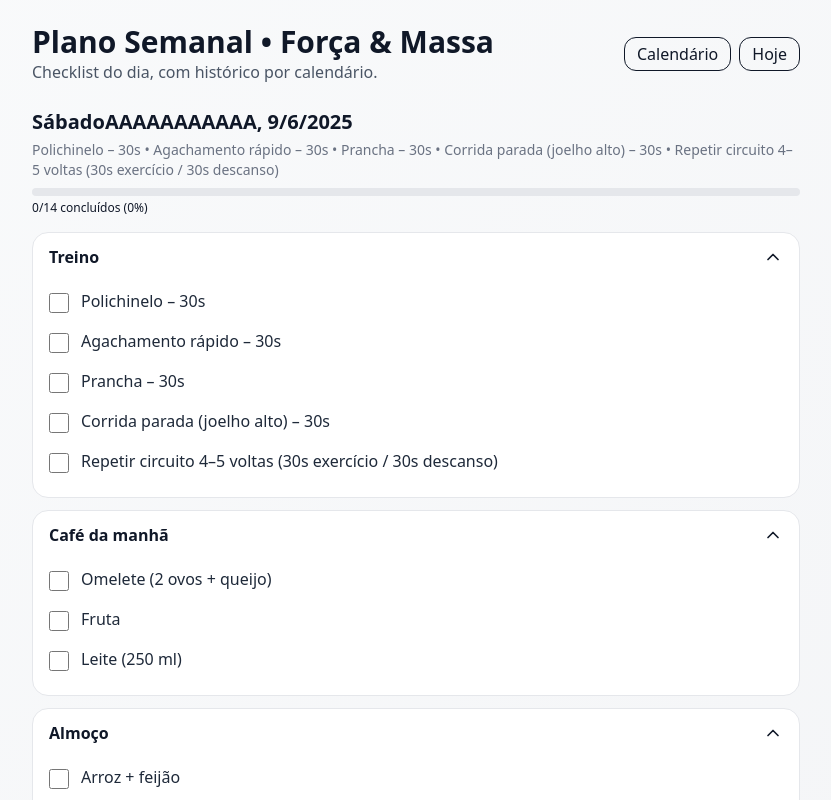
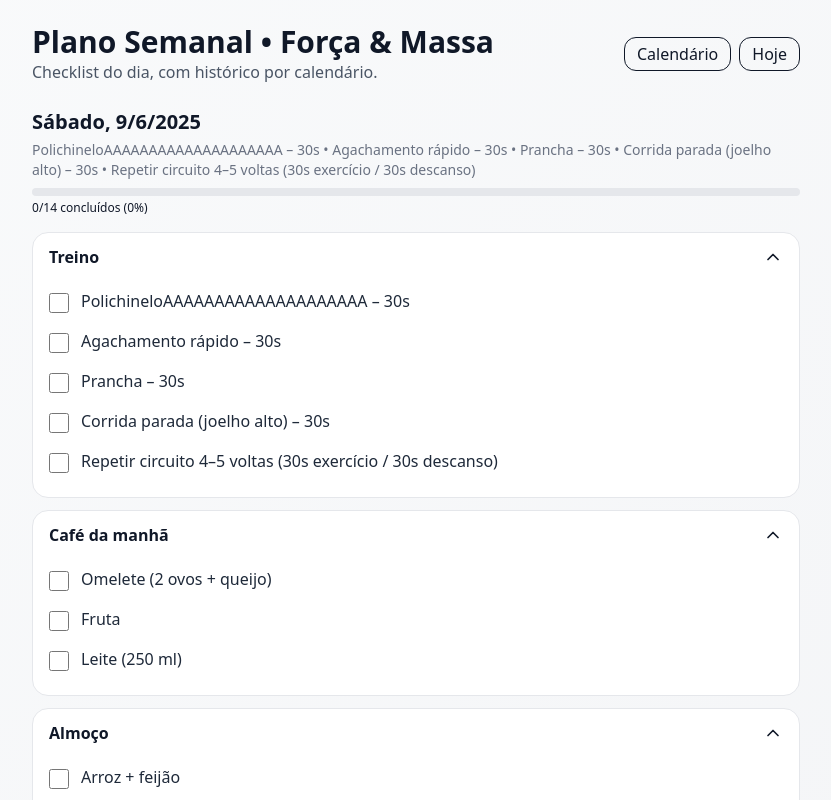
Before and after one commit to Eduardo98978/meu-checklist, a React (Vite) app: page / in a window 1280 px wide. Shown: the top 800 px of the page, without its empty margins (224-1055 px from the left). Built offline with nearby package versions, Linux system fonts and the light colour scheme.

Commit message:
segundo teste de update

```diff
--- a/src/ChecklistPlano.jsx
+++ b/src/ChecklistPlano.jsx
@@ -98,9 +98,9 @@ const plano = [
     },
   },
   {
-    dia: "SábadoAAAAAAAAAAA",
+    dia: "Sábado",
     treino: [
-      "Polichinelo – 30s",
+      "PolichineloAAAAAAAAAAAAAAAAAAAA – 30s",
       "Agachamento rápido – 30s",
       "Prancha – 30s",
       "Corrida parada (joelho alto) – 30s",
```
